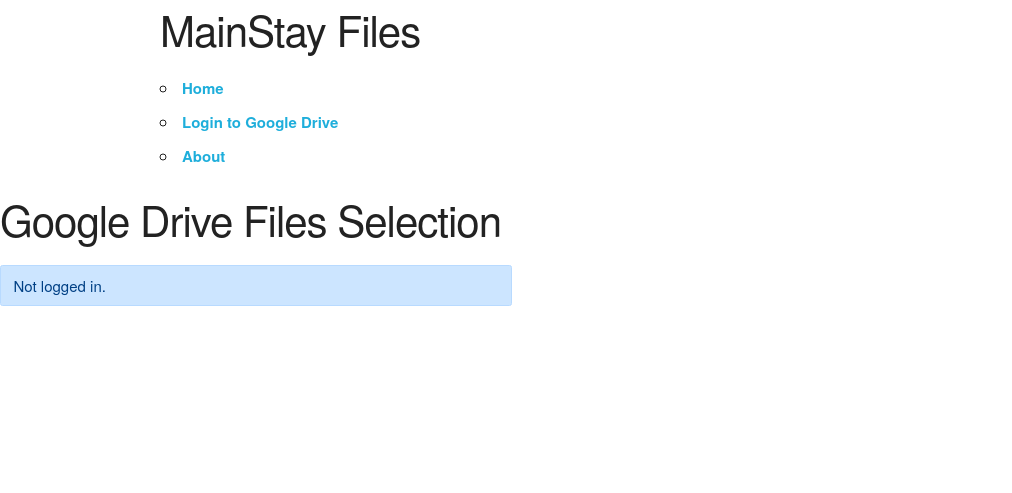
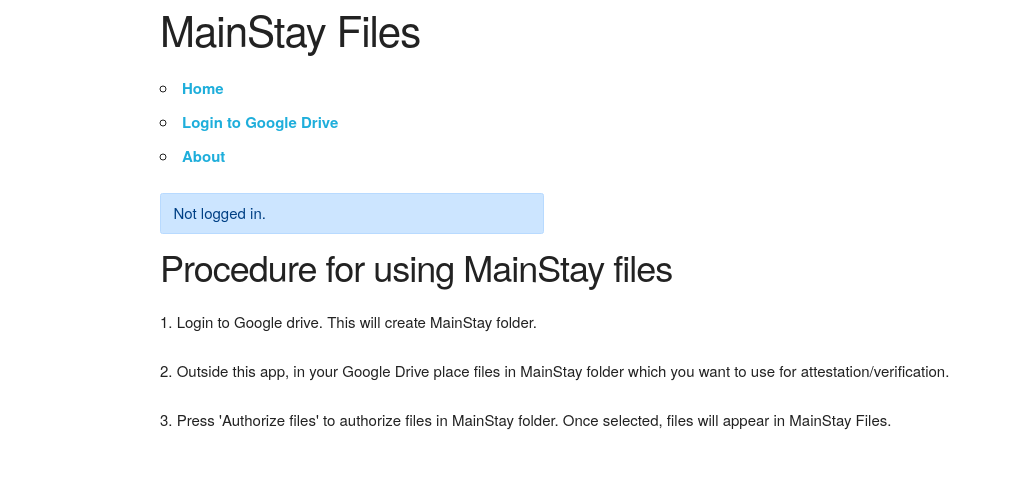
Before and after one commit to commerceblock/pymainstay, a Flask app: page / in a window 1280 px wide. Shown: the part 48-541 px from the top of the page, without its empty margins (0-1012 px from the left). Run offline with Flask 2, Linux system fonts and the light colour scheme; some libraries are stand-ins or nearby versions.

Commit message:
latest changes + google picker library

```diff
--- a/gdrive/helpers.py
+++ b/gdrive/helpers.py
@@ -2,11 +2,13 @@ import os
 import hashlib
 from flask_table import Table, Col
 
-SCOPES = ['https://www.googleapis.com/auth/drive.metadata.readonly']
+SCOPES = ['https://www.googleapis.com/auth/drive.file']
 API_SERVICE_NAME = 'drive'
 API_VERSION = 'v3'
 GOOGLE_CLIENT_ID = os.getenv('GOOGLE_CLIENT_ID')
 GOOGLE_CLIENT_SECRET = os.getenv('GOOGLE_CLIENT_SECRET')
+GOOGLE_DEVELOPER_KEY = os.getenv('GOOGLE_DEVELOPER_KEY')
+GOOGLE_APP_ID = os.getenv('GOOGLE_APP_ID')
 
 client_config = {
   "web": {
--- a/gdrive/main.py
+++ b/gdrive/main.py
@@ -31,6 +31,7 @@ def home():
     flask.session['credentials'] = credentials_to_dict(credentials)
 
     gfiles = main_logic(drive)
+    vars = {'gcid': GOOGLE_CLIENT_ID, 'gcappid': GOOGLE_APP_ID, 'gcbrowserkey': GOOGLE_DEVELOPER_KEY, 'gcfolderid': os.getenv('GOOGLE_FOLDER_ID')}
 
     commitment = None
     if flask.request.method == 'POST':
@@ -47,14 +48,14 @@ def home():
                 verification = verify()
                 flask.flash(verification, 'info')
 
-    return flask.render_template('loggedin.html', gfiles = gfiles, commitment = commitment)
+    return flask.render_template('loggedin.html', gfiles = gfiles, commitment = commitment, vars = vars)
 
 def main_logic(drive):
     mainstay_folder_id = search_mainstay_folder(drive)
-    if mainstay_folder_id == "MainStay folder not found. Please create.":
-        gfiles = mainstay_folder_id
+    gfiles = search_mainstay_files(drive, mainstay_folder_id)
+    if gfiles == "No authorized files found in folder.":
+        gfiles == gfiles
     else:
-        gfiles = search_mainstay_files(drive, mainstay_folder_id)
         gfiles = GFiles(gfiles)
 
     return gfiles
@@ -66,11 +67,24 @@ def search_mainstay_folder(drive):
     items = results.get('files', [])
 
     if not items:
-        folder_id = "MainStay folder not found. Please create."
+        flask.flash('MainStay folder not found. Creating.', 'warning')
+        folder_id = create_mainstay_folder(drive)
     else:
         for item in items:
             if 'mainstay' in item['name'].lower():
                 folder_id = item.get('id')
+                os.environ['GOOGLE_FOLDER_ID'] = folder_id
+
+    return folder_id
+
+def create_mainstay_folder(drive):
+    file_metadata = {
+        'name': 'MainStay',
+        'mimeType': 'application/vnd.google-apps.folder'
+    }
+    file = drive.files().create(body=file_metadata,
+                                    fields='id').execute()
+    folder_id = file.get('id')
 
     return folder_id
 
@@ -83,7 +97,8 @@ def search_mainstay_files(drive, mainstay_folder_id):
     items = results.get('files', [])
 
     if not items:
-        gfiles = "No files found in folder."
+        gfiles = "No authorized files found in folder."
+        flask.flash(gfiles, 'warning')
     else:
         gfiles = []
         for item in items:
@@ -109,7 +124,7 @@ def checksums_operations():
 def about():
 	return flask.render_template("about.html")
 
-@app.route('/authorize')
+@app.route('/authorize', methods=['GET', 'POST'])
 def authorize():
 
   flow = google_auth_oauthlib.flow.Flow.from_client_config(
@@ -117,19 +132,23 @@ def authorize():
     scopes=SCOPES
   )
 
+  print(flow)
   flow.redirect_uri = flask.url_for('oauth2callback', _external=True)
+  print(flow.redirect_uri)
 
   authorization_url, state = flow.authorization_url(
       access_type='offline',
+      prompt='consent',
       include_granted_scopes='true')
 
   flask.session['state'] = state
 
   return flask.redirect(authorization_url)
 
-@app.route('/oauth2callback')
+@app.route('/oauth2callback', methods=['GET', 'POST'])
 def oauth2callback():
   state = flask.session['state']
+  print(state)
 
   flow = google_auth_oauthlib.flow.Flow.from_client_config(
     client_config,
@@ -137,8 +156,9 @@ def oauth2callback():
       state=state
   )
 
+  print(flow)
   flow.redirect_uri = flask.url_for('oauth2callback', _external=True)
-
+  print(flow.redirect_uri)
   authorization_response = flask.request.url
   flow.fetch_token(authorization_response=authorization_response)
 
@@ -150,6 +170,7 @@ def oauth2callback():
 @app.route('/revoke')
 def revoke():
   if 'credentials' not in flask.session:
+    flask.flash('You have to be loggedin first.', 'warning')
     return flask.redirect(flask.url_for('home'))
 
   credentials = google.oauth2.credentials.Credentials(
@@ -191,11 +212,11 @@ def attest():
         args.api_token = flask.request.form['api_token']
         args.commitment = flask.request.form['commitment']
     except KeyError as ke:
-        flask.flash('Something went wrong')
+        flask.flash('Request could not be satisfied', 'dark')
 
     result = attest_command(args)
     if result == False:
-        flask.flash("Request could not be satisfied")
+        flask.flash('Request could not be satisfied', 'dark')
 
     return json.dumps(result)
 
@@ -209,7 +230,7 @@ def verify():
         args.api_token = flask.request.form['api_token']
         args.commitment = flask.request.form['checksums_verify']
     except KeyError as ke:
-        flask.flash("Request could not be satisfied")
+        flask.flash('Request could not be satisfied', 'dark')
 
     result = verify_command(args)
     return json.dumps(result)
@@ -224,16 +245,14 @@ def fetch():
 		args.api_token = flask.request.form['api_token']
 		args.commitment = flask.request.form['commitment']
 	except KeyError as ke:
-		flask.flash("Request could not be satisfied")
+		flask.flash('Request could not be satisfied', 'dark')
 
 	args.save_object = None
 	result = fetch_command(args)
 	if result == False:
-		flask.flash("Request could not be satisfied")
+		flask.flash('Request could not be satisfied', 'dark')
 
 	return json.dumps(args.save_object, indent=2, sort_keys=True)
 
 if __name__ == '__main__':
-    #for local test - no ssl
-    #os.environ['OAUTHLIB_INSECURE_TRANSPORT'] = '1'
-    app.run(host='0.0.0.0', debug=False)
+    app.run(host='0.0.0.0', ssl_context='adhoc', debug=False)
--- a/gdrive/templates/home.html
+++ b/gdrive/templates/home.html
@@ -8,9 +8,14 @@
     {% extends "template.html" %}
     {% block content %}
 
-    <h2> Google Drive Files Selection </h2>
+    <div class="container">
     <div class="alert alert-primary col-md-6" role="alert">
       Not logged in.
+    </div>
+    <h3> Procedure for using MainStay files </h3>
+    <p>1. Login to Google drive. This will create MainStay folder.</p>
+    <p>2. Outside this app, in your Google Drive place files in MainStay folder which you want to use for attestation/verification.</p>
+    <p>3. Press 'Authorize files' to authorize files in MainStay folder. Once selected, files will appear in MainStay Files.</p>
     </div>
 
     {% endblock %}
--- a/gdrive/templates/template.html
+++ b/gdrive/templates/template.html
@@ -9,7 +9,6 @@
     <script src="https://code.jquery.com/jquery-3.4.1.slim.min.js" integrity="sha384-J6qa4849blE2+poT4WnyKhv5vZF5SrPo0iEjwBvKU7imGFAV0wwj1yYfoRSJoZ+n" crossorigin="anonymous"></script>
     <script src="https://cdn.jsdelivr.net/npm/popper.js@1.16.0/dist/umd/popper.min.js" integrity="sha384-Q6E9RHvbIyZFJoft+2mJbHaEWldlvI9IOYy5n3zV9zzTtmI3UksdQRVvoxMfooAo" crossorigin="anonymous"></script>
     <script src="https://stackpath.bootstrapcdn.com/bootstrap/4.4.1/js/bootstrap.min.js" integrity="sha384-wfSDF2E50Y2D1uUdj0O3uMBJnjuUD4Ih7YwaYd1iqfktj0Uod8GCExl3Og8ifwB6" crossorigin="anonymous"></script>
-    <!--- <script src="https://ajax.aspnetcdn.com/ajax/jQuery/jquery-3.5.0.min.js"></script>--->
     <link rel="stylesheet" href="{{ url_for('static', filename='css/normalize.css') }}">
     <link rel="stylesheet" href="{{ url_for('static', filename='css/skeleton.css') }}">
 
```
Also changed, not shown: gdrive/static/js/picker.js (added, +60 -0 lines), gdrive/templates/loggedin.html (+11 -2 lines), gdrive/templates/about.html (line endings or trailing spaces).
